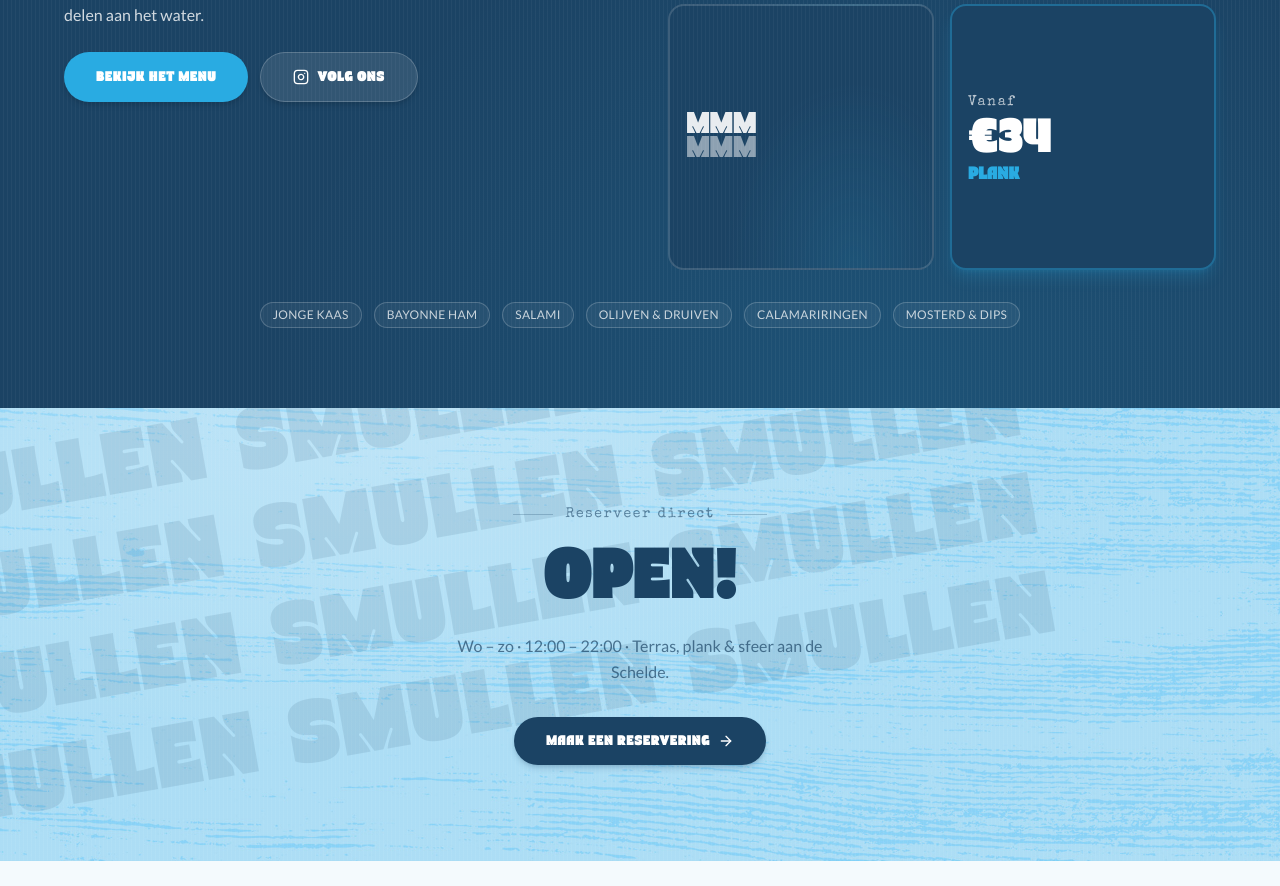
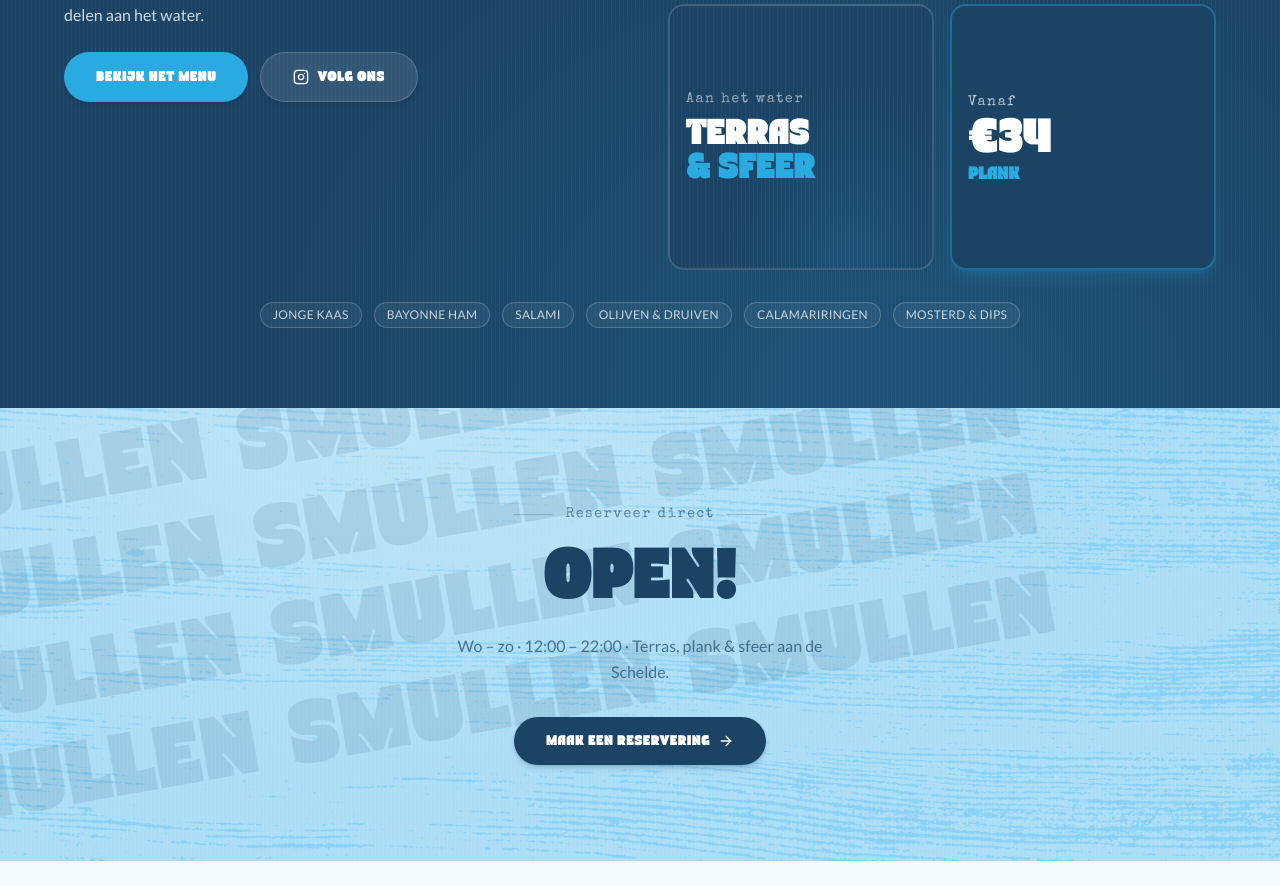
Before and after one commit to Mohammedhsnn/Foodjutters, a Next.js app: page / in a window 1280 px wide. Shown: the part 2511-3397 px from the top of the page. Built offline with nearby package versions, Linux system fonts and the light colour scheme; a web font is replaced by a local one.

Commit message:
feat: update plank showcase headings and labels
Updated headings and added new label for better context.

```diff
--- a/components/plank-showcase.tsx
+++ b/components/plank-showcase.tsx
@@ -54,8 +54,9 @@ export function PlankShowcase() {
           </PlankCard>
 
           <PlankCard variant="pattern">
-            <p className="heading-display text-2xl sm:text-3xl text-white/90 leading-none">MMM</p>
-            <p className="heading-display text-2xl sm:text-3xl text-white/50 leading-none -mt-1">MMM</p>
+            <p className="label-vintage text-white/55 text-[10px] tracking-[0.22em] uppercase mb-2">Aan het water</p>
+            <p className="heading-display text-3xl sm:text-4xl text-white leading-none">Terras</p>
+            <p className="heading-display text-3xl sm:text-4xl text-primary leading-none">& sfeer</p>
           </PlankCard>
 
           <PlankCard variant="price">
```
